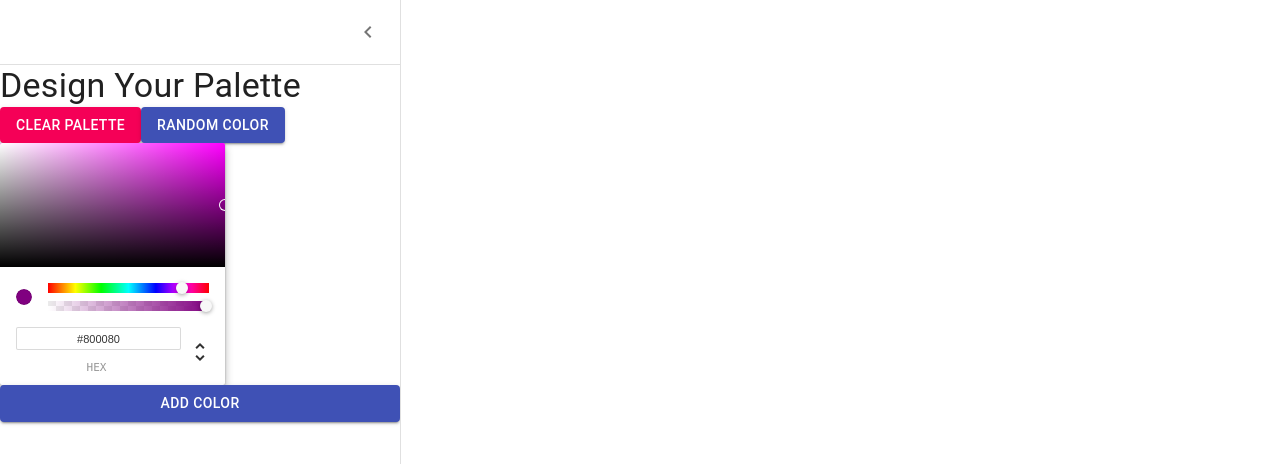
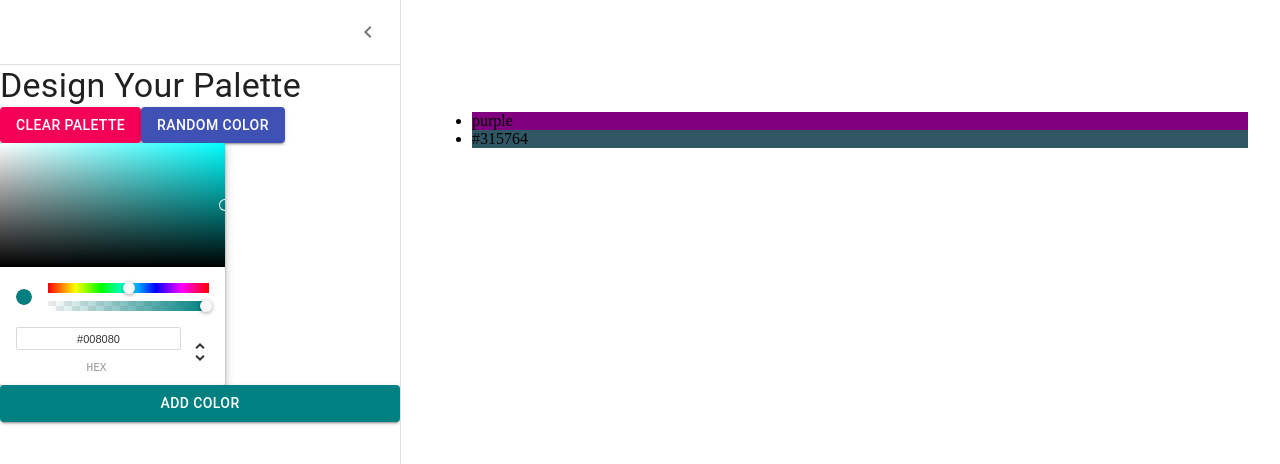
Before and after one commit to CyrilNtando/color-palette, a React (Create React App) app: page /palette/new in a window 1280 px wide. Shown: the top 464 px of the page. Built offline with nearby package versions, Linux system fonts and the light colour scheme.

Commit message:
Connect colorpicker to button

```diff
--- a/src/Layout/Palette/NewPaletteForm.js
+++ b/src/Layout/Palette/NewPaletteForm.js
@@ -69,7 +69,9 @@ class NewPaletteForm extends Component {
   constructor(props) {
     super(props);
     this.state = {
-      open: true
+      open: true,
+      currentColor: 'teal',
+      colors: ['purple', '#315764']
     };
   }
   handleDrawerOpen = () => {
@@ -79,9 +81,18 @@ class NewPaletteForm extends Component {
   handleDrawerClose = () => {
     this.setState({ open: false });
   };
+  updateCurrentColor = color => {
+    this.setState({ currentColor: color.hex });
+  };
+
+  addNewColor = () => {
+    this.setState(prevState => {
+      return { colors: [...prevState.colors, this.state.currentColor] };
+    });
+  };
   render() {
     const { classes } = this.props;
-    const { open } = this.state;
+    const { open, currentColor, colors } = this.state;
     return (
       <div className={classes.root}>
         <Drawer
@@ -108,8 +119,16 @@ class NewPaletteForm extends Component {
               Random color
             </Button>
           </div>
-          <ChromePicker color={'purple'} onChangeComplete={newColor => console.log(newColor)} />
-          <Button variant='contained' color='primary'>
+          <ChromePicker
+            color={currentColor}
+            onChangeComplete={this.updateCurrentColor.bind(this)}
+          />
+          <Button
+            variant='contained'
+            color='primary'
+            style={{ backgroundColor: currentColor }}
+            onClick={this.addNewColor.bind(this)}
+          >
             Add Color
           </Button>
         </Drawer>
@@ -120,6 +139,11 @@ class NewPaletteForm extends Component {
           })}
         >
           <div className={classes.drawerHeader}></div>
+          <ul>
+            {colors.map(color => (
+              <li style={{ backgroundColor: color }}>{color}</li>
+            ))}
+          </ul>
         </main>
       </div>
     );
```
